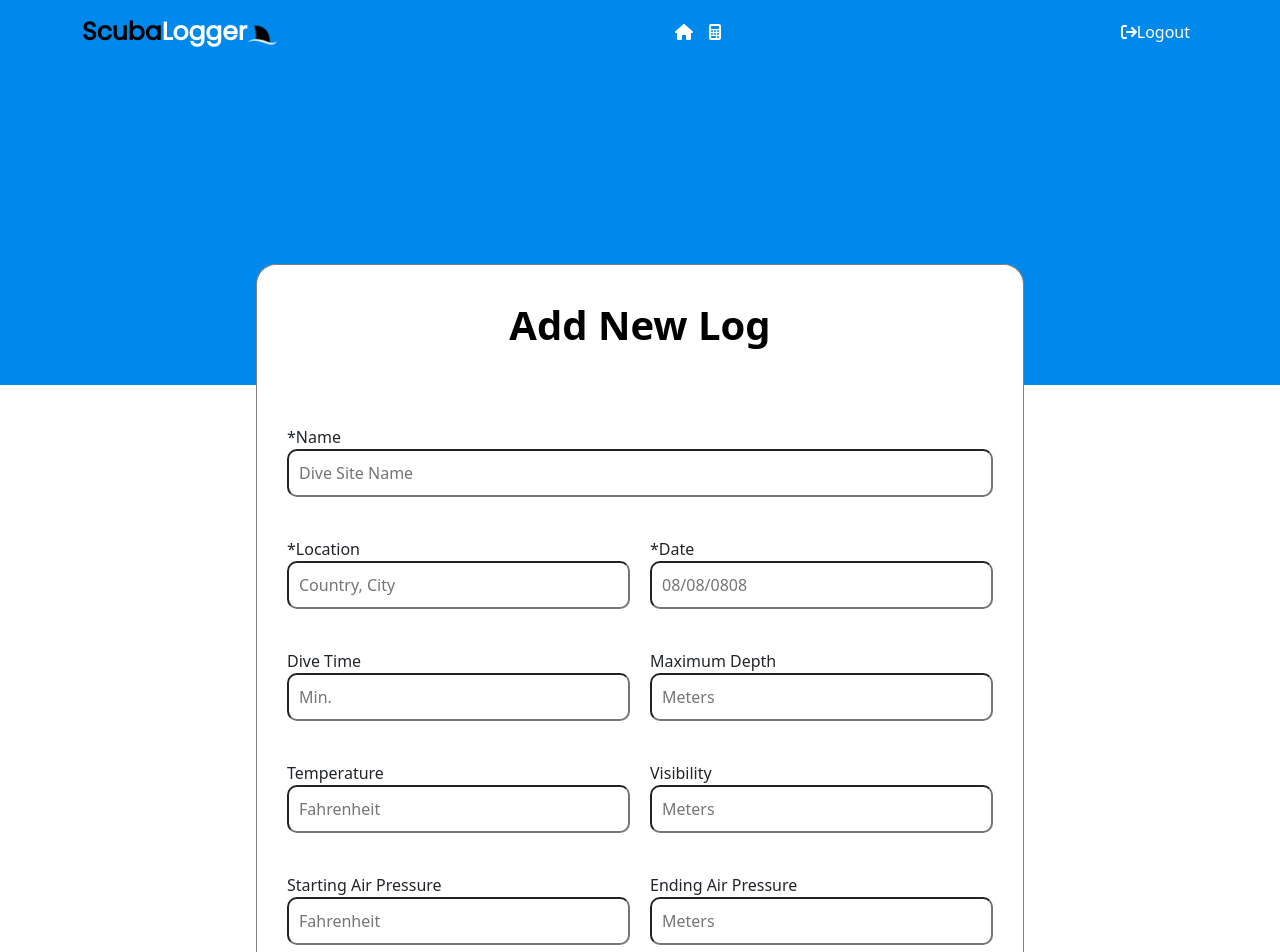
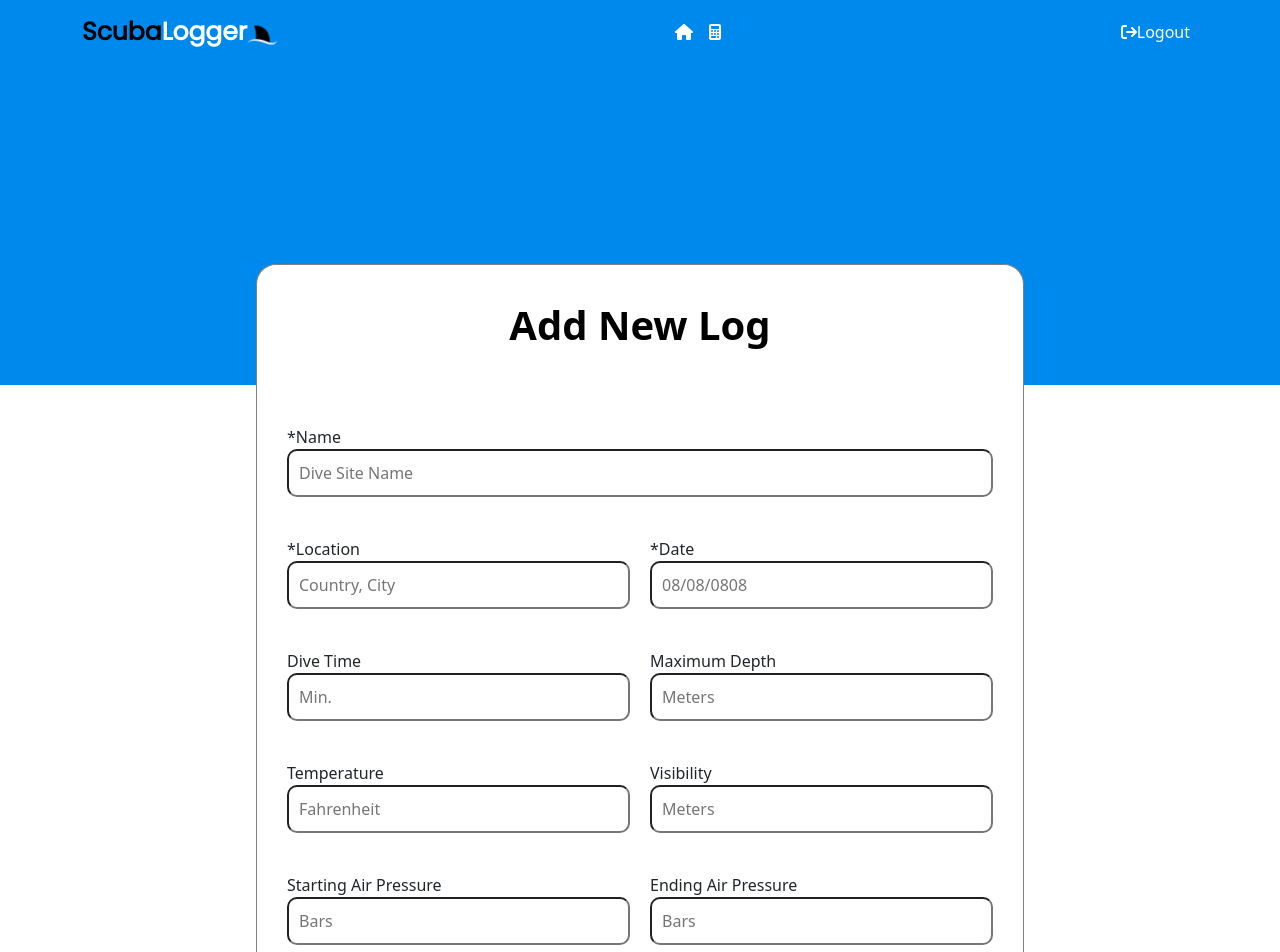
Before and after one commit to Large-Project-COP4331/main, a React (Create React App) app in the folder frontend/: page /addlogpage in a window 1280 px wide. Shown: the top 952 px of the page. Built offline with nearby package versions, Linux system fonts and the light colour scheme.

Commit message:
updated placeholders for airpressure

```diff
--- a/frontend/src/components/AddLogUI.js
+++ b/frontend/src/components/AddLogUI.js
@@ -105,56 +105,6 @@ function AddLogUI()
                         </div>
                     </div>
 
-
-                    {/* <div className="diveDepths">
-                        <div className="data1">
-                            <label htmlfor="diveData1">
-                                diveData1
-                            </label>
-                            <input type="text"
-                                className="addField"
-                                id="divedata1"
-                                placeholder="depth"
-                                ref={(c) => diveData1 = c}
-                            />
-                        </div>
-                        <div className="data2">
-                            <label htmlfor="diveData2">
-                                diveData2
-                            </label>
-                            <input type="text"
-                                className="addField"
-                                id="divedata2"
-                                placeholder="depth"
-                                ref={(c) => diveData2 = c}
-                            />
-                        </div>
-                        <div className="data3">
-                            <label htmlfor="diveData3">
-                                diveData3
-                            </label>
-                            <input type="text"
-                                className="addField"
-                                id="divedata3"
-                                placeholder="depth"
-                                ref={(c) => diveData3 = c}
-                            />
-                        </div>
-
-                        <div className="data4">
-                            <label htmlfor="diveData4">
-                                diveData4
-                            </label>
-                            <input type="text"
-                                className="addField"
-                                id="divedata4"
-                                placeholder="depth"
-                                ref={(c) => diveData4 = c}
-                            />
-                        </div>
-                    </div> */}
-
-
                     <div className="locationAndDate">
                         <div className="locationDiv">
                             <label htmlFor="addLocation">
@@ -241,7 +191,7 @@ function AddLogUI()
                             <input type="text"
                                 className="addField"
                                 id="addLocation"
-                                placeholder="Fahrenheit"
+                                placeholder="Bars"
                                 ref={(c) => startAirPressure = c}
                             />
                         </div>
@@ -252,7 +202,7 @@ function AddLogUI()
                             <input type="text"
                                 className="addField"
                                 id="addDate"
-                                placeholder="Meters"
+                                placeholder="Bars"
                                 ref={(c) => endAirPressure = c}
                             />
                         </div>
```
